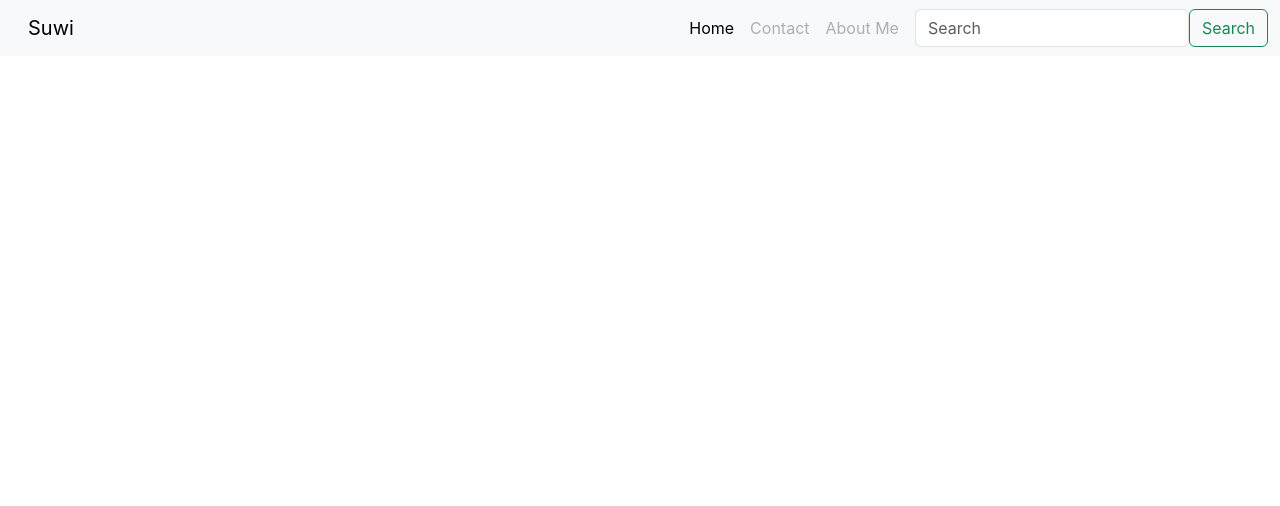
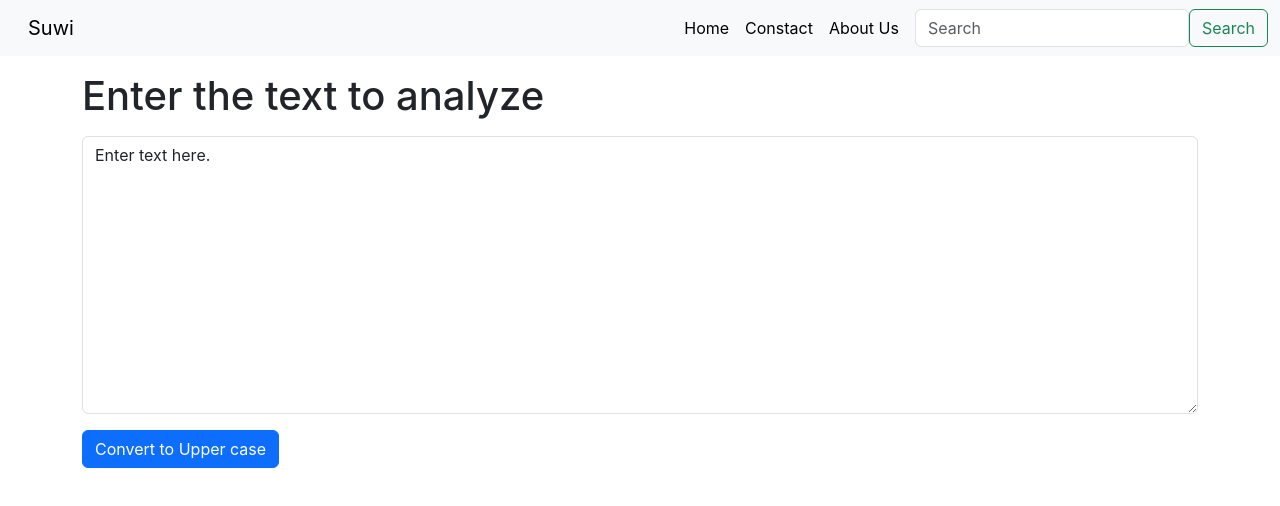
Before and after one commit to subash-gautam/react-app, a React (Create React App) app: page / in a window 1280 px wide. Shown: the top 506 px of the page. Built offline with nearby package versions, Linux system fonts and the light colour scheme.

Commit message:
useState

```diff
--- a/src/App.js
+++ b/src/App.js
@@ -1,74 +1,13 @@
 import "./App.css";
+import Navbar from "./components/Navbar";
+import TextForm from "./components/TextForm";
 
 function App() {
     return (
         <>
-            <nav className="navbar navbar-expand-lg bg-body-tertiary">
-                <div className="container-fluid">
-                    <a className="navbar-brand" href="/">
-                        Suwi
-                    </a>
-                    <button
-                        className="navbar-toggler"
-                        type="button"
-                        data-bs-toggle="collapse"
-                        data-bs-target="#navbarSupportedContent"
-                        aria-controls="navbarSupportedContent"
-                        aria-expanded="false"
-                        aria-label="Toggle navigation"
-                    >
-                        <span className="navbar-toggler-icon"></span>
-                    </button>
-                    <div
-                        className="collapse navbar-collapse"
-                        id="navbarSupportedContent"
-                    >
-                        <ul className="navbar-nav me-auto mb-2 mb-lg-0">
-                            <li className="nav-item">
-                                <a
-                                    className="nav-link active"
-                                    aria-current="page"
-                                    href="/"
-                                >
-                                    Home
-                                </a>
-                            </li>
-                            <li className="nav-item">
-                                <a
-                                    className="nav-link disabled"
-                                    aria-disabled="true"
-                                >
-                                    Contact
-                                </a>
-                            </li>
-                            <li className="nav-item">
-                                <a
-                                    className="nav-link disabled"
-                                    aria-disabled="true"
-                                >
-                                    About Me
-                                </a>
-                            </li>
-                        </ul>
-                        <form className="d-flex" role="search">
-                            <input
-                                className="form-control me-2"
-                                type="search"
-                                placeholder="Search"
-                                aria-label="Search"
-                            />
-                            <button
-                                className="btn btn-outline-success"
-                                type="submit"
-                            >
-                                Search
-                            </button>
-                        </form>
-                    </div>
-                </div>
-            </nav>
+            <Navbar title="Suwi" nav1="Home" nav2="Constact" nav3="About Us" />
+            <TextForm heading="Enter the text to analyze" />
         </>
     );
 }
-
 export default App;
--- /dev/null
+++ b/src/components/Navbar.js
@@ -0,0 +1,85 @@
+import React from "react";
+import PropTypes from "prop-types";
+export default function Navbar({
+    title = "Title Nadeko?",
+    nav1 = "Home",
+    nav2 = "Contact",
+    nav3 = "About Us",
+    pg = undefined,
+}) {
+    return (
+        <nav className="navbar navbar-expand-lg bg-body-tertiary">
+            <div className="container-fluid">
+                <a className="navbar-brand" href="/">
+                    {title}
+                </a>
+                <button
+                    className="navbar-toggler"
+                    type="button"
+                    data-bs-toggle="collapse"
+                    data-bs-target="#navbarSupportedContent"
+                    aria-controls="navbarSupportedContent"
+                    aria-expanded="false"
+                    aria-label="Toggle navigation">
+                    <span className="navbar-toggler-icon"></span>
+                </button>
+                <div
+                    className="collapse navbar-collapse"
+                    id="navbarSupportedContent">
+                    <ul className="navbar-nav me-auto mb-2 mb-lg-0">
+                        <li className="nav-item">
+                            <a
+                                className="nav-link "
+                                aria-current="page"
+                                href="/">
+                                {pg}
+                            </a>
+                        </li>
+                        <li className="nav-item">
+                            <a
+                                className="nav-link active"
+                                aria-current="page"
+                                href="/">
+                                {nav1}
+                            </a>
+                        </li>
+                        <li className="nav-item">
+                            <a
+                                className="nav-link active"
+                                aria-current="page"
+                                href="/">
+                                {nav2}
+                            </a>
+                        </li>
+                        <li className="nav-item">
+                            <a
+                                className="nav-link active"
+                                aria-current="page"
+                                href="/">
+                                {nav3}
+                            </a>
+                        </li>
+                    </ul>
+                    <form className="d-flex" role="search">
+                        <input
+                            className="form-control me-2"
+                            type="search"
+                            placeholder="Search"
+                            aria-label="Search"
+                        />
+                        <button
+                            className="btn btn-outline-success"
+                            type="submit">
+                            Search
+                        </button>
+                    </form>
+                </div>
+            </div>
+        </nav>
+    );
+}
+
+Navbar.propTypes = {
+    title: PropTypes.string.isRequired,
+    pg: PropTypes.number,
+};
--- /dev/null
+++ b/src/components/TextForm.js
@@ -0,0 +1,33 @@
+import React, { useState } from "react";
+// import PropTypes from "prop-types";
+
+export default function TextForm(props) {
+    const [text, setText] = useState("Enter text here.");
+
+    const handleUCClick = () => {
+        const newText = text.toUpperCase();
+        setText(newText);
+    };
+
+    const handleOnChange = (event) => {
+        setText(event.target.value);
+    };
+    return (
+        <div>
+            <div className="container my-3">
+                <h1 className="my-3">{props.heading}</h1>
+                <div className="my-3">
+                    <textarea
+                        className="form-control"
+                        value={text}
+                        onChange={handleOnChange}
+                        id="exampleFormControlTextarea1"
+                        rows="11"></textarea>
+                </div>
+                <button className="btn btn-primary" onClick={handleUCClick}>
+                    Convert to Upper case
+                </button>
+            </div>
+        </div>
+    );
+}
```
